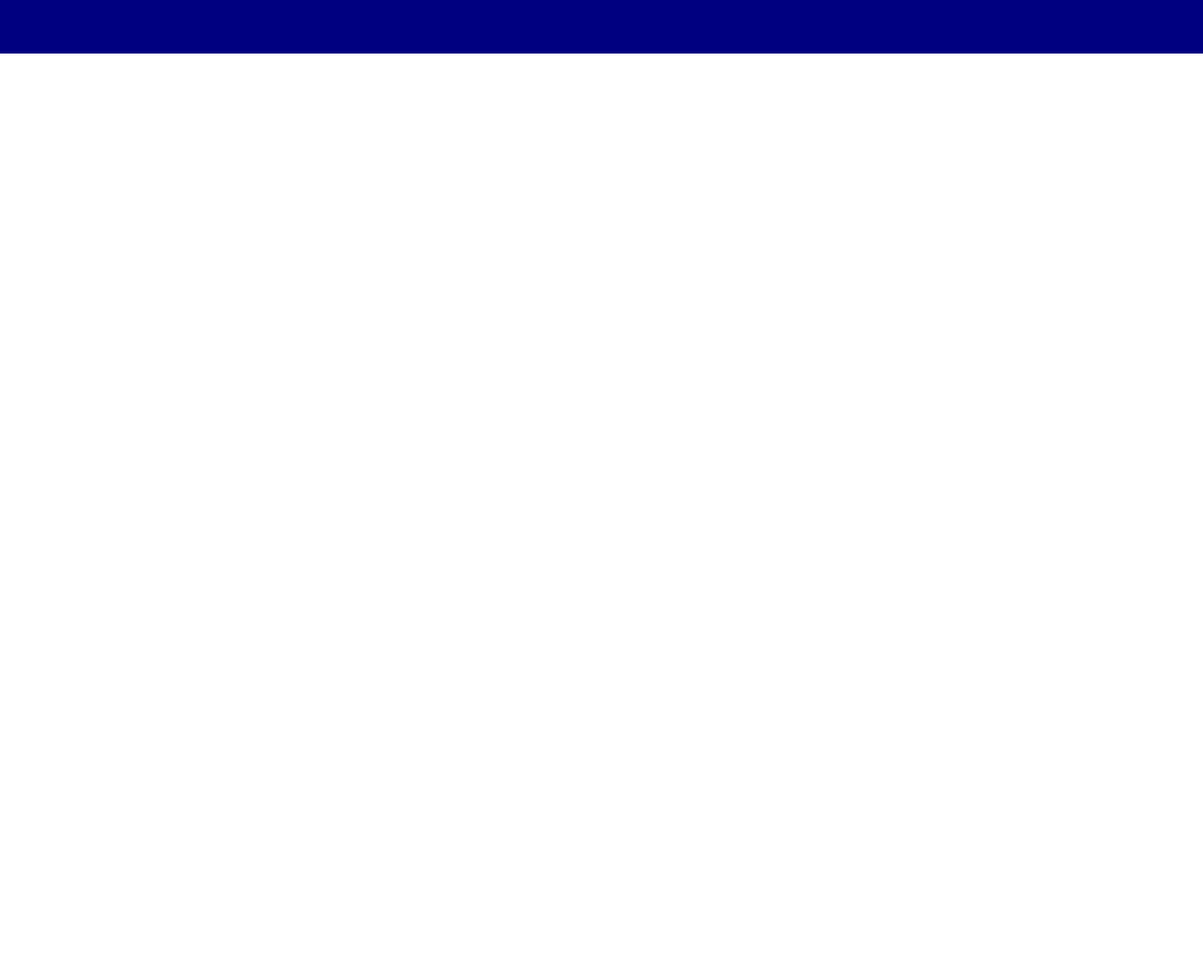
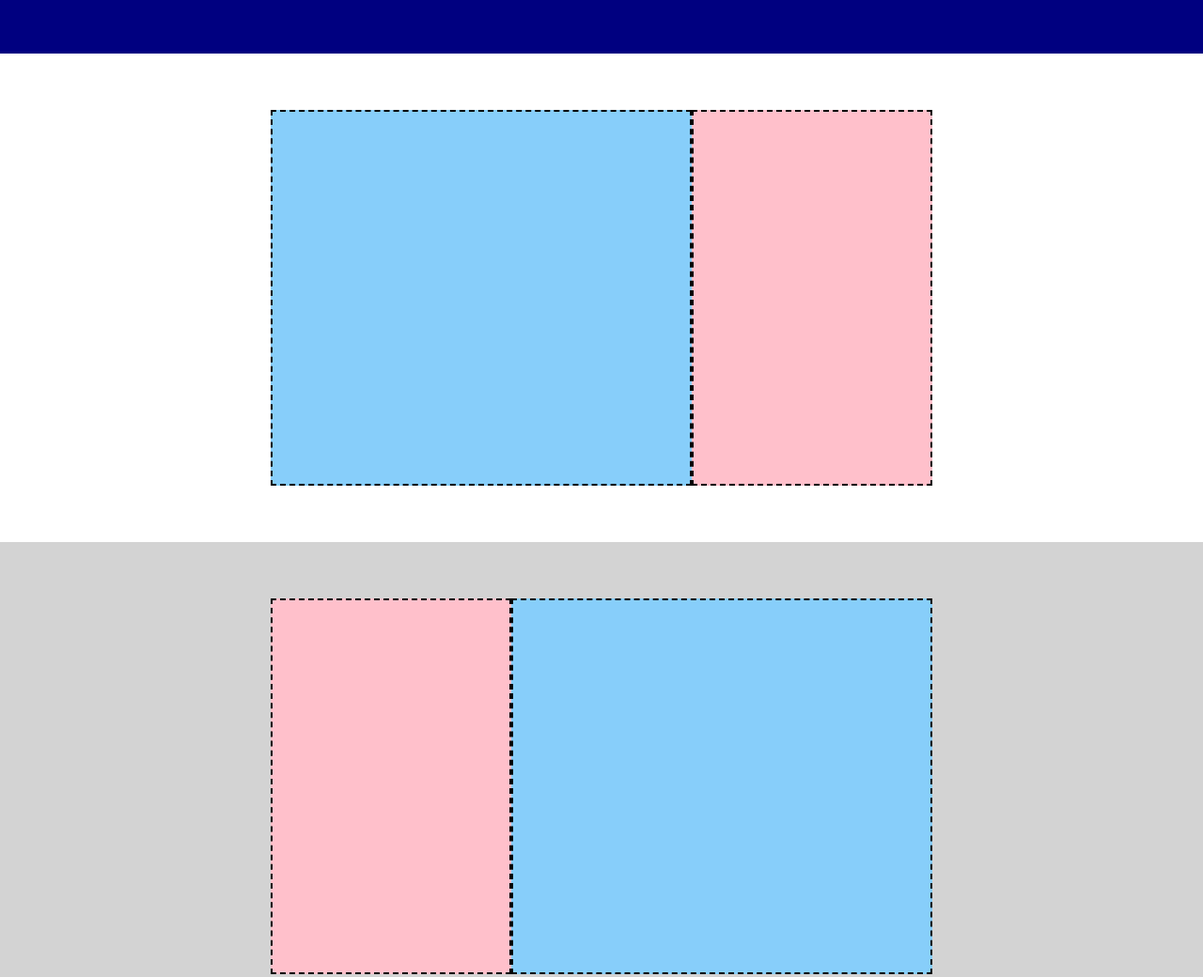
Before and after one commit to xlore97/htmlcss-struttura-discord, a plain HTML site: page index.html in a window 1280 px wide. Shown: the part 554-1594 px from the top of the page at 94% size. Before the commit the page ends 800 px from the top, so only its background shows below. Drawn offline with Linux system fonts and the light colour scheme.

Commit message:
Quattro sezioni rosa e blue e verde

```diff
--- a/asset/css/style.css
+++ b/asset/css/style.css
@@ -62,3 +62,52 @@
     background-color: violet;
     border: 2px dashed black;
 }
+
+/* Sezioni rosa, blu e verdi */
+
+.first-container,
+.second-container,
+.third-container,
+.fourth-container {
+    display: flex;
+    justify-content: center;
+    align-items: center;
+    padding: 60px 0;
+}
+
+.first-container {
+    background-color: white;
+}
+
+.second-container {
+    background-color: lightgray;
+}
+
+.third-container {
+    background-color: white;
+}
+
+.fourth-container {
+    background-color: lightgray;
+}
+
+.blue-large {
+    background-color: lightskyblue;
+    width: 35%;
+    height: 400px;
+    border: 2px dashed black;
+}
+
+.pink-small {
+    background-color: pink;
+    width: 20%;
+    height: 400px;
+    border: 2px dashed black;
+}
+
+.green-large {
+    background-color: green;
+    width: 55%;
+    height: 800px;
+    border: 2px dashed black;
+}
--- a/index.html
+++ b/index.html
@@ -32,6 +32,39 @@
 
         </div>
     </div>
+
+    <main>
+
+        <!-- Sezioni rosa, blu e verdi -->
+        <section>
+            <div class="first-container">
+                <div class="blue-large">
+                </div>
+                <div class="pink-small">
+                </div>
+            </div>
+
+            <div class="second-container">
+                <div class="pink-small">
+                </div>
+                <div class="blue-large">
+                </div>
+            </div>
+
+            <div class="third-container">
+                <div class="blue-large">
+                </div>
+                <div class="pink-small">
+                </div>
+            </div>
+            <div class="fourth-container">
+                <div class="green-large">
+                </div>
+            </div>
+        </section>
+
+
+    </main>
 </body>
 
 </html>
```
